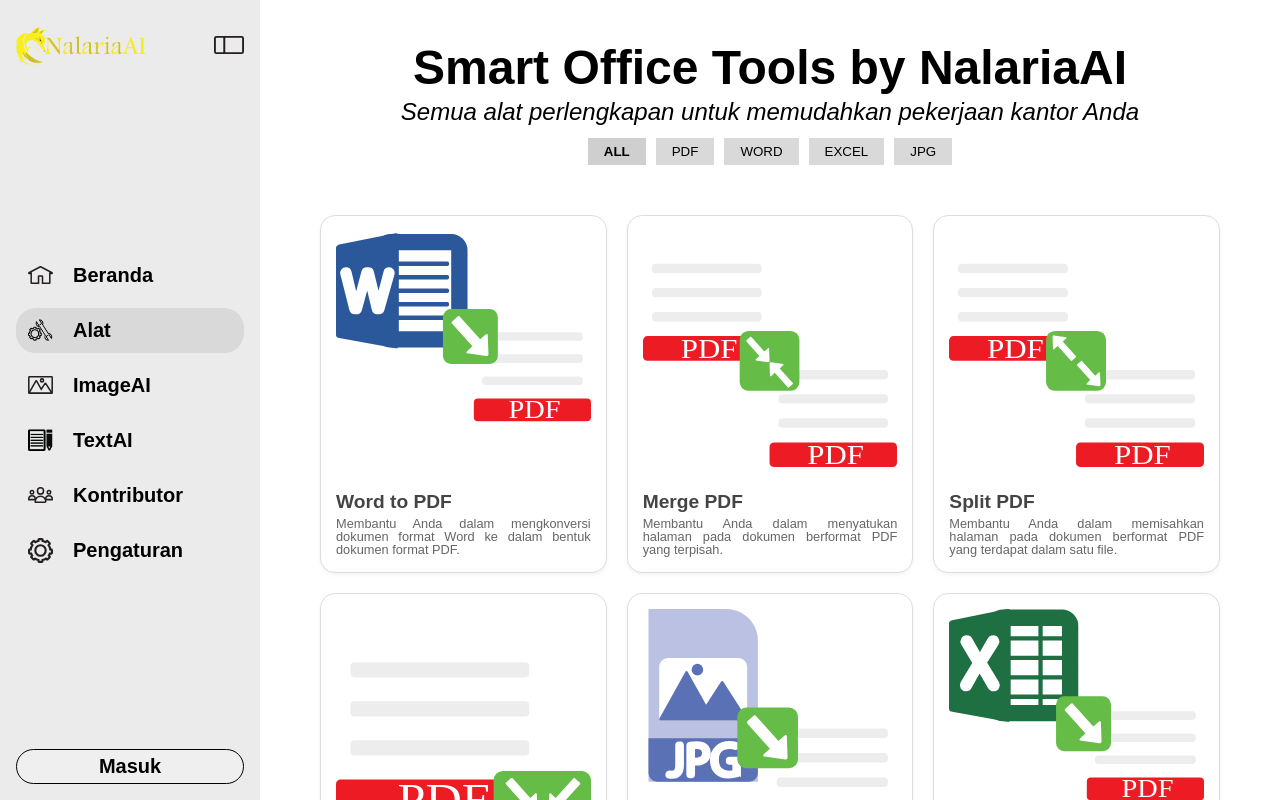
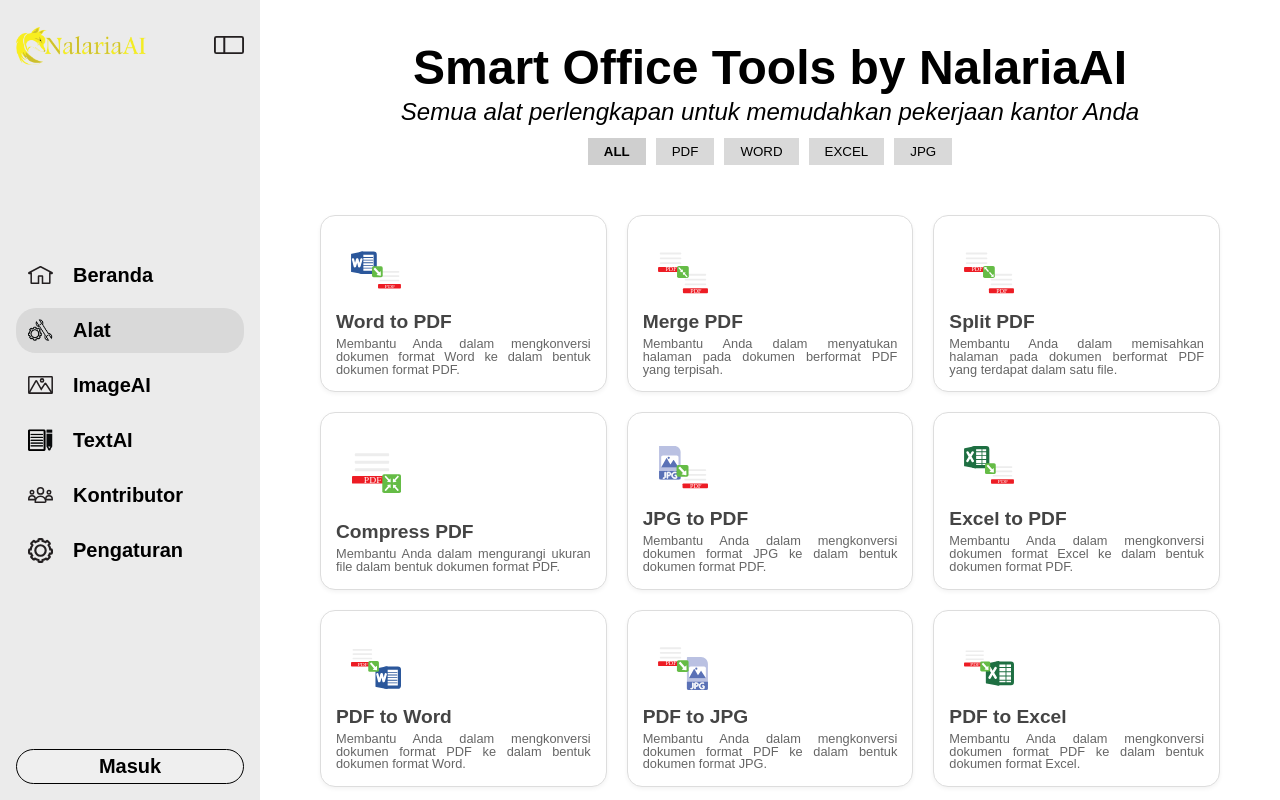
Before and after one commit to ahmadwafii11/Nalaria-AI, a React (Vite) app in the folder front-end/react-ts/: page /alat in a window 1280 px wide. Built offline with nearby package versions, Linux system fonts and the light colour scheme; a web font is replaced by a local one.

Commit message:
add class card-header

```diff
--- a/front-end/react-ts/src/index.css
+++ b/front-end/react-ts/src/index.css
@@ -339,8 +339,11 @@
 
 /*Class card-header*/
 .card-header{
-  margin-bottom: 10px;
-  font-size: 1.2rem;
+  padding: 15px;
+  width: 80px;
+  height: 80px;
+  object-fit: contain;
+  align-items: center;
 }
 
 /*Class card-body untuk h3*/
@@ -364,7 +367,6 @@
 .card:hover{
   border: 1px solid black;
 }
-
 /*Class button filter menu alat*/
 
 /*buat bagi kotak filternya*/
```
